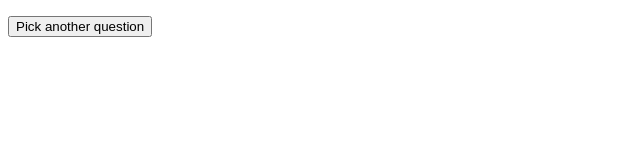
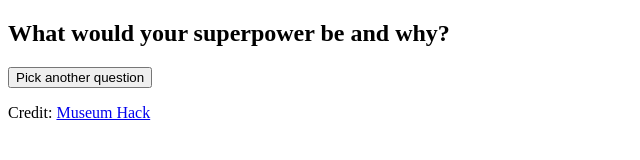
Before and after one commit to rendall/icebreakers, a website built with webpack: page src/index.html in a window 1280 px wide. Shown: the whole page, without its empty margins (0-640 px from the left). Built offline with nearby package versions, Linux system fonts and the light colour scheme.

Commit message:
Add fake question

```diff
--- a/src/index.html
+++ b/src/index.html
@@ -7,9 +7,9 @@
 </head>
 
 <body>
-    <p id="question_display"></p>
-    <a id="credit_link" href=""></a>
+    <h2 id="question_display">What would your superpower be and why?</h2>
     <button id="reload_button">Pick another question</button>
+    <p>Credit: <a id="credit_link" href="https://museumhack.com/list-icebreakers-questions/">Museum Hack</a></p>
 </body>
 
 </html>
```
Also changed, not shown: dist/index.html.
